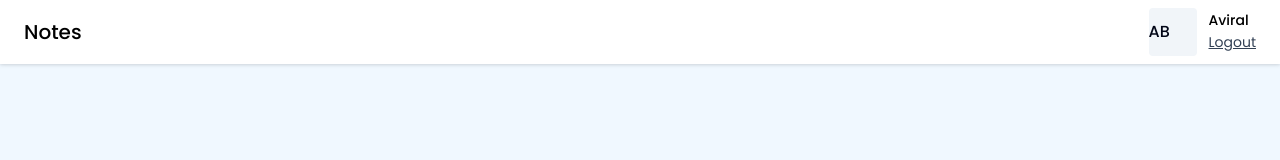
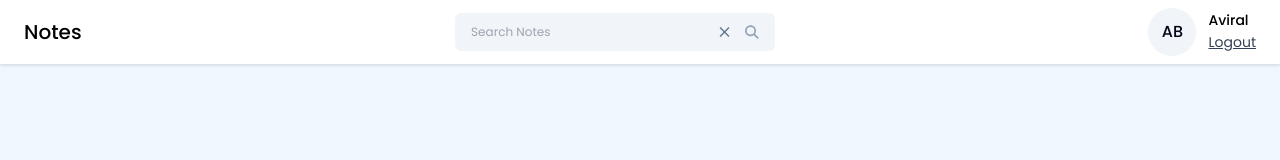
Before and after one commit to Aviral1611/notes_app, a React (Vite) app: page /dashboard in a window 1280 px wide. Shown: the top 160 px of the page. Built offline with nearby package versions, Linux system fonts and the light colour scheme.

Commit message:
Search bar and user info

```diff
--- a/src/components/Cards/ProfileInfo.jsx
+++ b/src/components/Cards/ProfileInfo.jsx
@@ -4,7 +4,7 @@
 const ProfileInfo = ({onLogout}) => {
   return (
     <div className='flex items-center gap-3'>
-      <div className='w-12 h-12 flex items-center justidy-center rounded full text-slate-950 font-medium bg-slate-100'>
+      <div className='w-12 h-12 flex items-center justify-center rounded-full text-slate-950 font-medium bg-slate-100'>
         {getInitials("Aviral Bansal")}
         </div>
 
--- a/src/components/Navbar/Navbar.jsx
+++ b/src/components/Navbar/Navbar.jsx
@@ -1,13 +1,25 @@
 import React from 'react'
 import ProfileInfo from '../Cards/ProfileInfo'
+import {useNavigate} from "react-router-dom"
+import SearchBar from '../SearchBar/SearchBar';
 
 const Navbar = () => {
+
+  const navigate = useNavigate;
+
+  const onLogout = () => {
+    navigate("/login")
+  };
   return (
     <div className='bg-white flex items-center justify-between px-6 py-2 drop-shadow'>
       <h2 className='text-xl font-medium text-black py-2'>
         Notes
       </h2>
-      <ProfileInfo/>
+
+      <SearchBar/>
+
+
+      <ProfileInfo onLogout={onLogout}/>
     </div>
   )
 }
--- /dev/null
+++ b/src/components/SearchBar/SearchBar.jsx
@@ -0,0 +1,23 @@
+import React from 'react'
+import {FaMagnifyingGlass} from "react-icons/fa6"
+import {IoMdClose} from "react-icons/io"
+
+const SearchBar = ({value, onChange, handleSearch, onClearSearch}) => {
+  return (
+    <div className='w-80 flex items-center px-4 bg-slate-100 rounded-md'>
+     <input
+        type="text"
+        placeholder="Search Notes"
+        className='w-full text-xs bg-transparent py-[11px] outline-none'
+        value={value}
+        onChange={onChange}
+        />
+
+        <IoMdClose  className=' text-xl text-slate-500 cursor-pointer hover:text-black mr-3 ' onClick={onClearSearch} />
+
+        <FaMagnifyingGlass className='text-slate-400 cursor-pointer' onClick={handleSearch} />
+    </div>
+  )
+}
+
+export default SearchBar;
```
